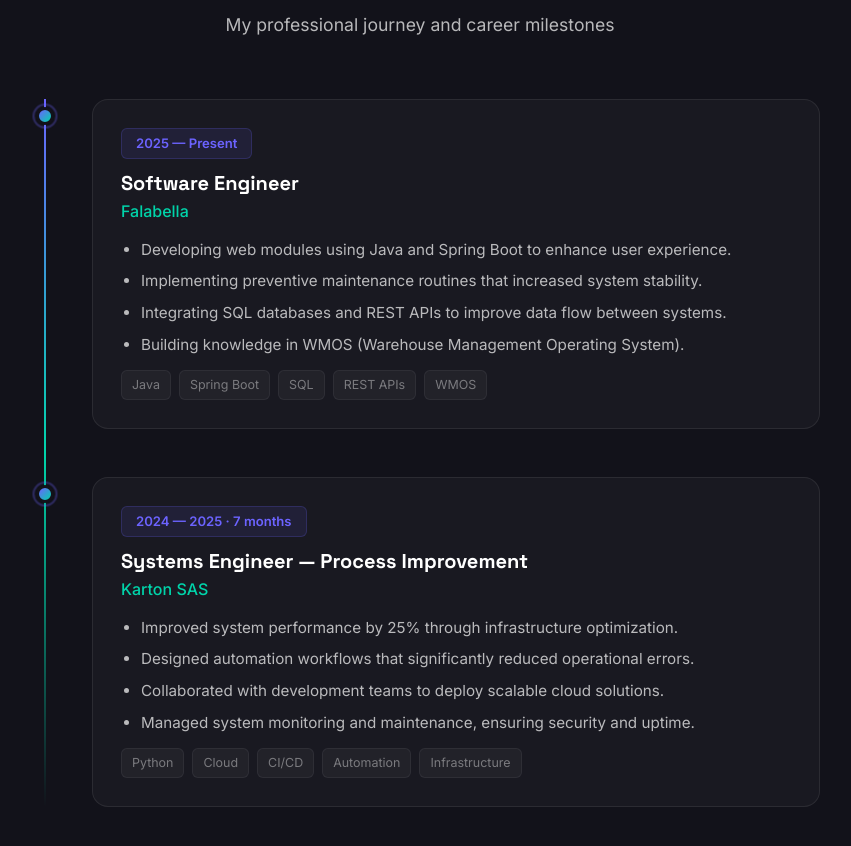
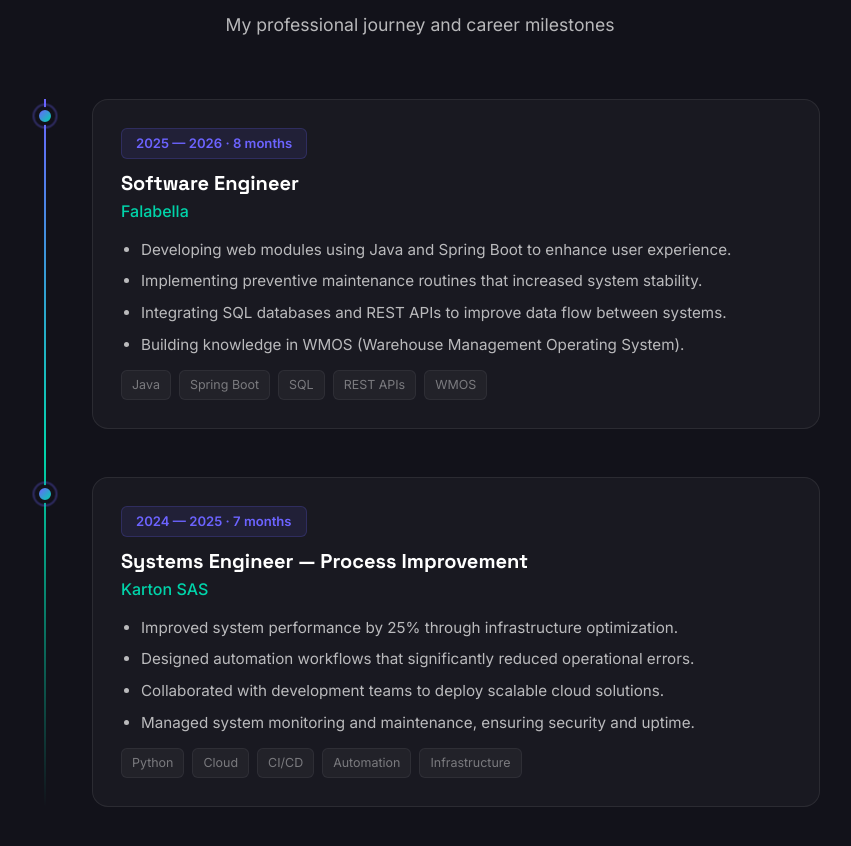
Before and after one commit to Itsstebann/portfolio, a React (Vite) app: page / in a window 1280 px wide. Shown: the part 1040-1886 px from the top of the page, without its empty margins (220-1071 px from the left). Built offline with nearby package versions, Linux system fonts and the light colour scheme.

Commit message:
actualicé notas: update Falabella experience date to 2026 8 months per user request

```diff
--- a/src/components/Experience.jsx
+++ b/src/components/Experience.jsx
@@ -2,7 +2,7 @@ import './Experience.css';
 
 const experiences = [
   {
-    date: '2025 — Present',
+    date: '2025 — 2026 · 8 months',
     role: 'Software Engineer',
     company: 'Falabella',
     description: [
```
